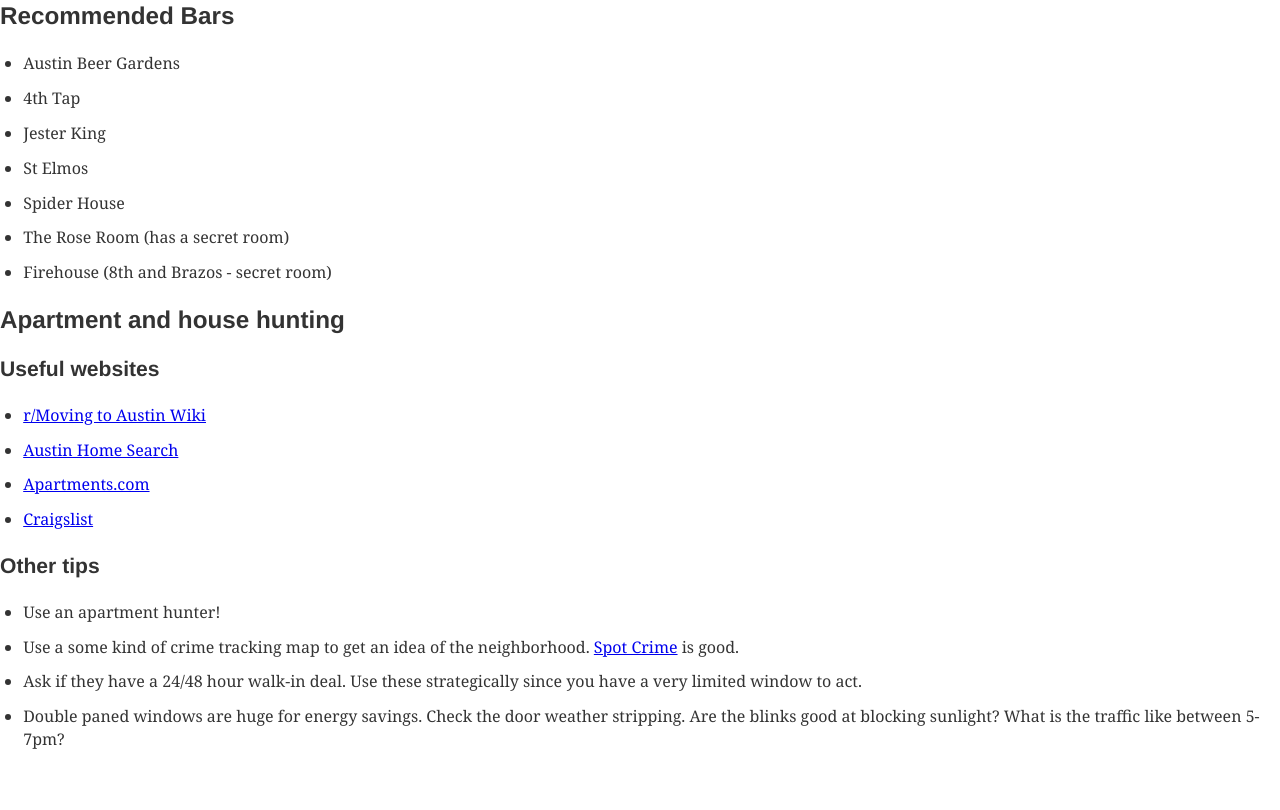
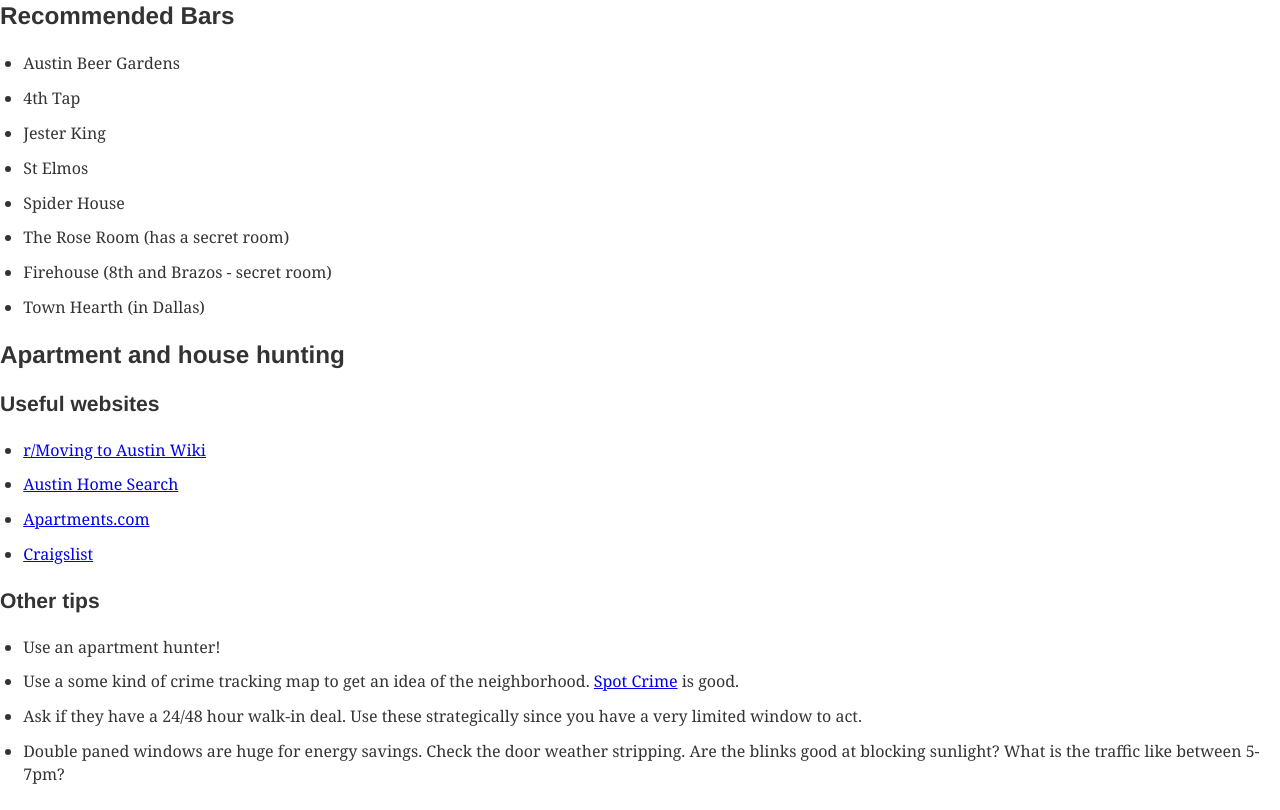
Before and after one commit to NoahLE/Developer-Notes, a Gatsby site: page /travel/austin/ in a window 1280 px wide. Shown: the part 2107-2917 px from the top of the page. Before the commit the page ends 2882 px from the top, so only its background shows below. Built offline with nearby package versions, Linux system fonts and the light colour scheme; Gatsby itself is replaced by a stand-in of ours; some packages are replaced by stand-ins of ours.

Commit message:
Update austin.md
Added a bar

```diff
--- a/content/travel/austin.md
+++ b/content/travel/austin.md
@@ -76,6 +76,8 @@
 - The Rose Room (has a secret room)
 - Firehouse (8th and Brazos - secret room)
 
+- Town Hearth (in Dallas)
+
 ## Apartment and house hunting
 
 ### Useful websites
```
